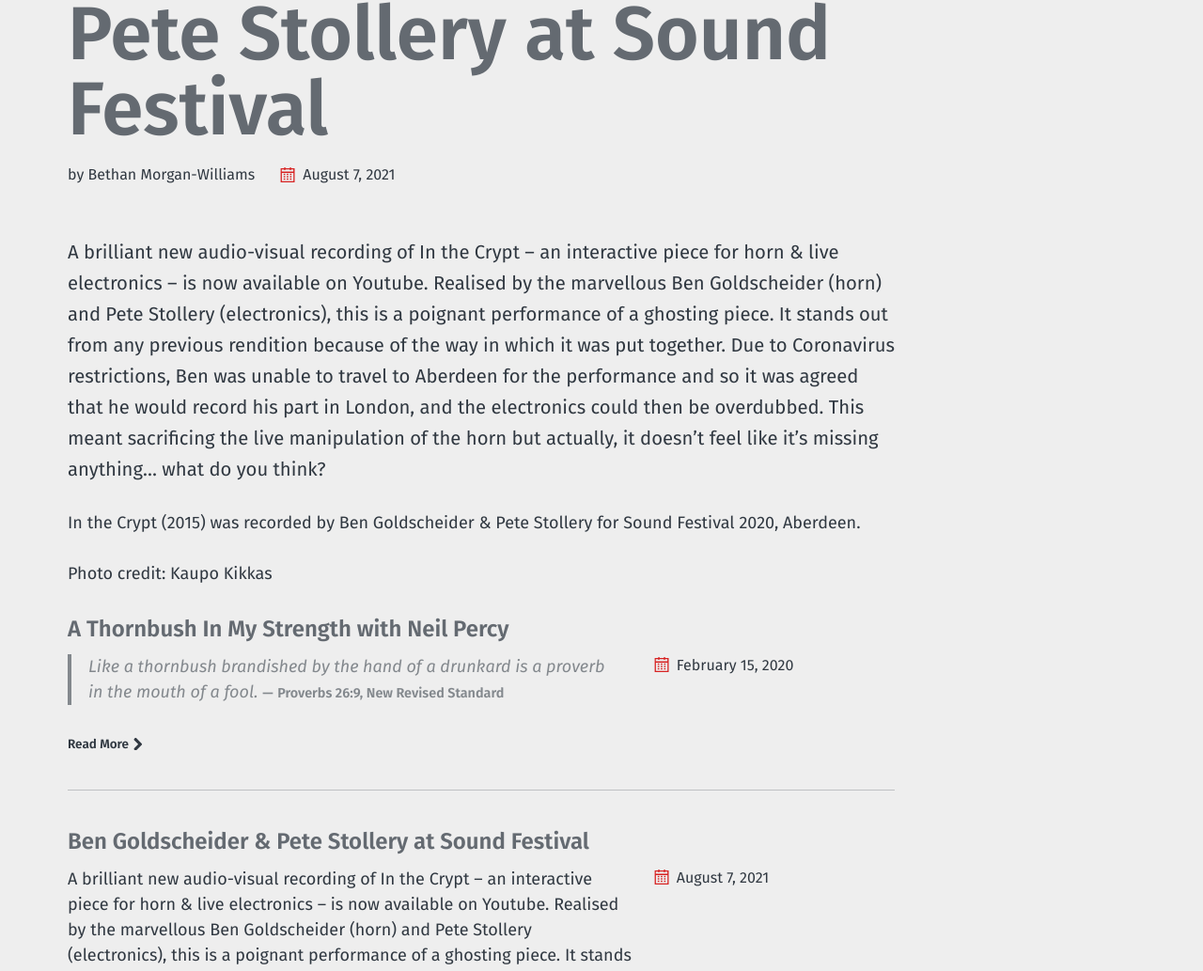
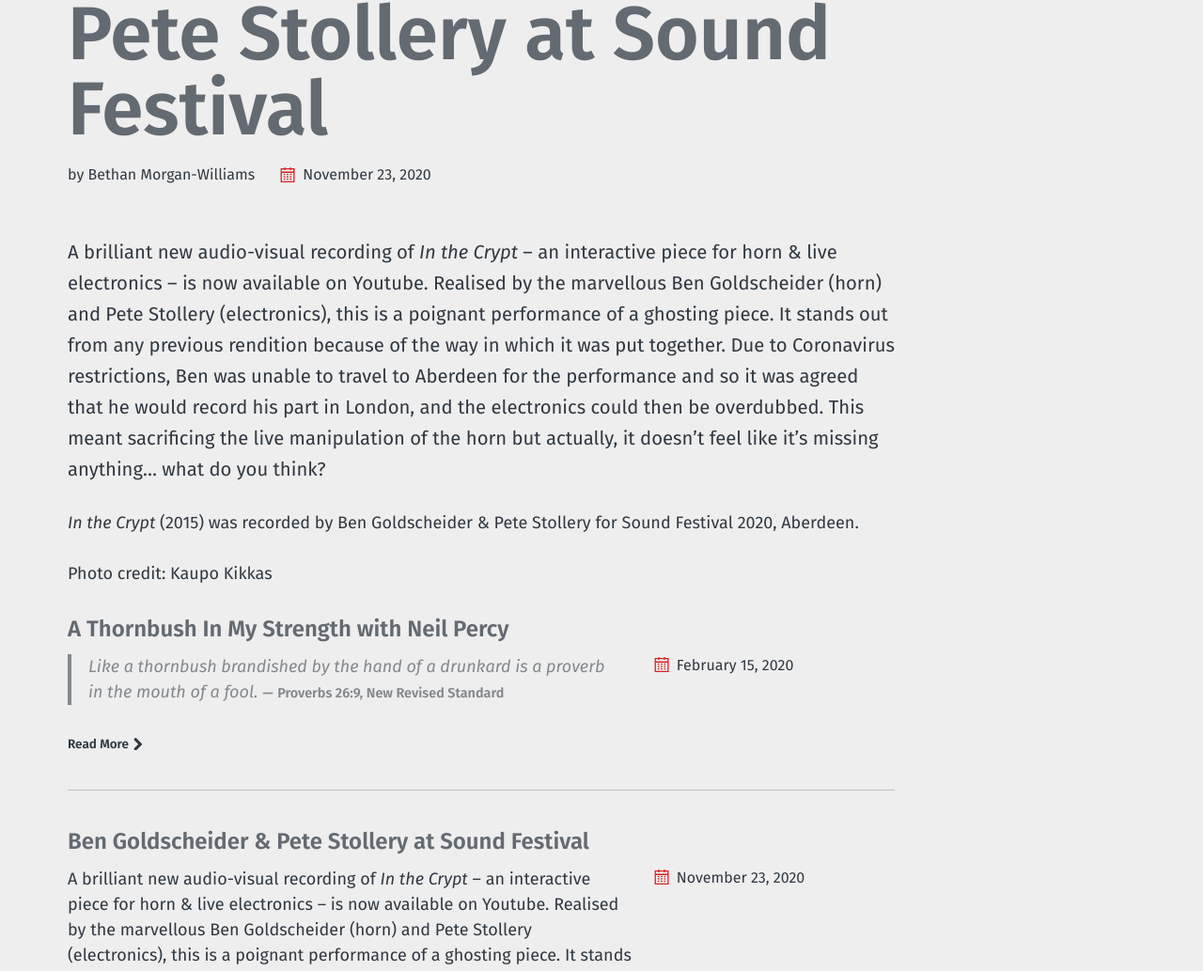
Before and after one commit to morganwilliamsb/website, a Jekyll site: the page built from _listen/at-Sound-Festival.md, in a window 1280 px wide and 1400 px high. Shown: the part 253-1286 px from the top of the window at 94% size. Built offline with Jekyll 4.4.1, drawn with Linux system fonts in a browser that asks for light colours; some of the changed text lies outside the part shown.

Commit message:
Correct performance date and format text
Updated the performance date and formatted the title and piece name.

```diff
--- a/_listen/at-Sound-Festival.md
+++ b/_listen/at-Sound-Festival.md
@@ -1,11 +1,11 @@
 ---
 title: "Ben Goldscheider & Pete Stollery at Sound Festival"
 layout: collection
-date: 2021-08-07
+date: 2020-11-23
 ---
 
-A brilliant new audio-visual recording of In the Crypt – an interactive piece for horn & live electronics – is now available on Youtube. Realised by the marvellous Ben Goldscheider (horn) and Pete Stollery (electronics), this is a poignant performance of a ghosting piece. It stands out from any previous rendition because of the way in which it was put together. Due to Coronavirus restrictions, Ben was unable to travel to Aberdeen for the performance and so it was agreed that he would record his part in London, and the electronics could then be overdubbed. This meant sacrificing the live manipulation of the horn but actually, it doesn’t feel like it’s missing anything… what do you think?
+A brilliant new audio-visual recording of _In the Crypt_ – an interactive piece for horn & live electronics – is now available on Youtube. Realised by the marvellous Ben Goldscheider (horn) and Pete Stollery (electronics), this is a poignant performance of a ghosting piece. It stands out from any previous rendition because of the way in which it was put together. Due to Coronavirus restrictions, Ben was unable to travel to Aberdeen for the performance and so it was agreed that he would record his part in London, and the electronics could then be overdubbed. This meant sacrificing the live manipulation of the horn but actually, it doesn’t feel like it’s missing anything… what do you think?
 
-In the Crypt (2015) was recorded by Ben Goldscheider & Pete Stollery for Sound Festival 2020, Aberdeen.
+_In the Crypt_ (2015) was recorded by Ben Goldscheider & Pete Stollery for Sound Festival 2020, Aberdeen.
 
 Photo credit: Kaupo Kikkas
```
